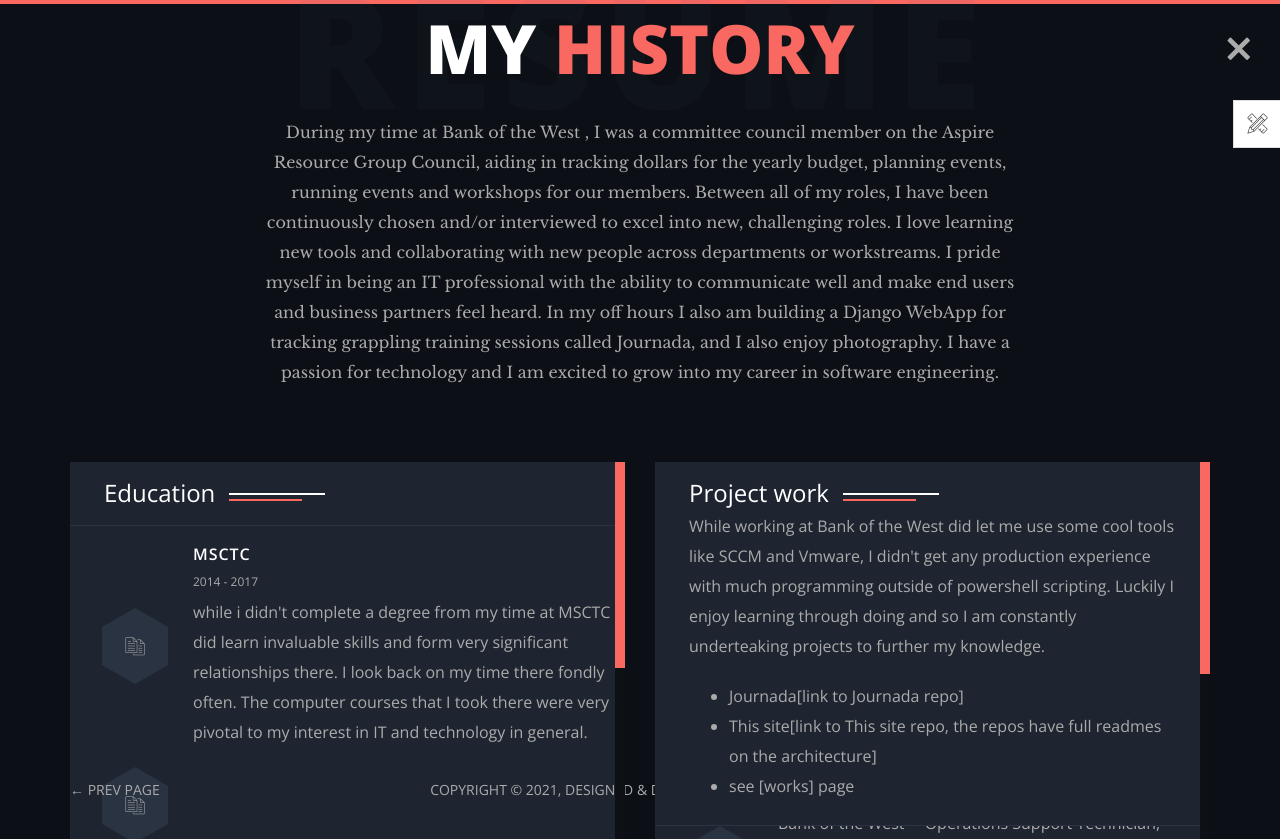
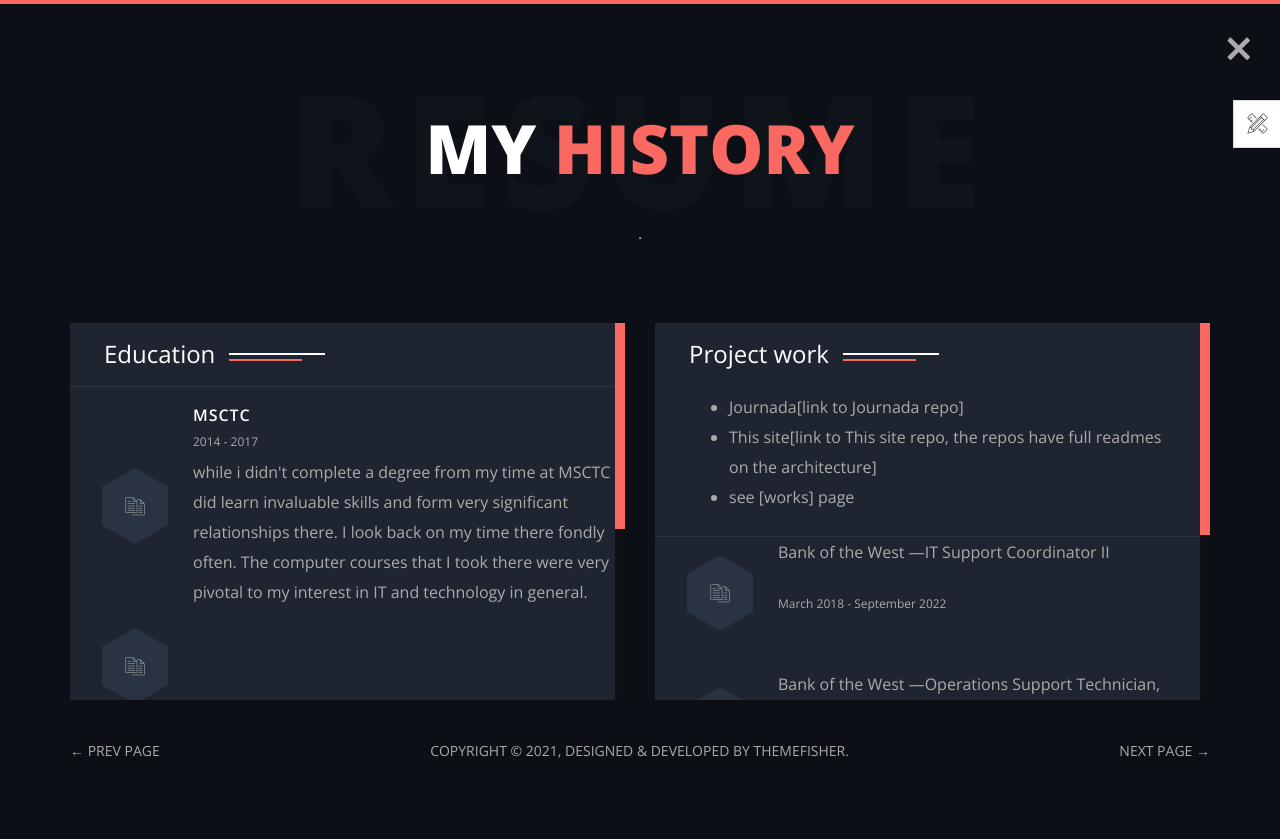
Before and after one commit to Ramanujiggy/cloud-resume-challenge, a website: page theme/resume.html in a window 1280 px wide. After the commit the page ends 800 px from the top, so only its background shows below. Drawn offline with nearby package versions, Linux system fonts and the light colour scheme; files whose address does not match are found by name.

Commit message:
fixing resume page too

```diff
--- a/theme/resume.html
+++ b/theme/resume.html
@@ -73,21 +73,7 @@
             <div class="col-xs-12 col-md-offset-1 col-md-10 col-lg-offset-2 col-lg-8">
               <div class="page-title text-center">
                 <h2>My <span class="primary">history</span> <span class="title-bg">Resume</span></h2>
-                <p>During my time at Bank of the West , I was a committee council member on the Aspire Resource Group
-                  Council,
-                  aiding in tracking dollars for the yearly budget, planning events, running events and workshops for
-                  our
-                  members. Between all of my roles, I have been continuously chosen and/or interviewed to excel into
-                  new,
-                  challenging roles. I love learning new tools and collaborating with new people across departments or
-                  workstreams. I pride myself in being an IT professional with the ability to communicate well and make
-                  end
-                  users and business partners feel heard.
-                  In my off hours I also am building a Django WebApp for tracking grappling training sessions called
-                  Journada,
-                  and I also enjoy photography. I have a passion for technology and I am excited to grow into my career
-                  in
-                  software engineering.</p>
+                <p>.</p>
               </div>
             </div>
           </div> <!-- /.row -->
@@ -217,10 +203,7 @@
                     <div class="history-text">
                       <div class="section-title light clear">
                         <h3>Project work</h3>
-                        <p>While working at Bank of the West did let me use some cool tools like SCCM and Vmware, I
-                          didn't get any production experience with much programming outside of powershell scripting.
-                          Luckily I enjoy learning through doing and so I am constantly underteaking projects to further
-                          my knowledge.</p>
+                        <p></p>
                         <div class="unordered-list">
                           <ul>
                             <li>Journada[link to Journada repo]</li>
```
